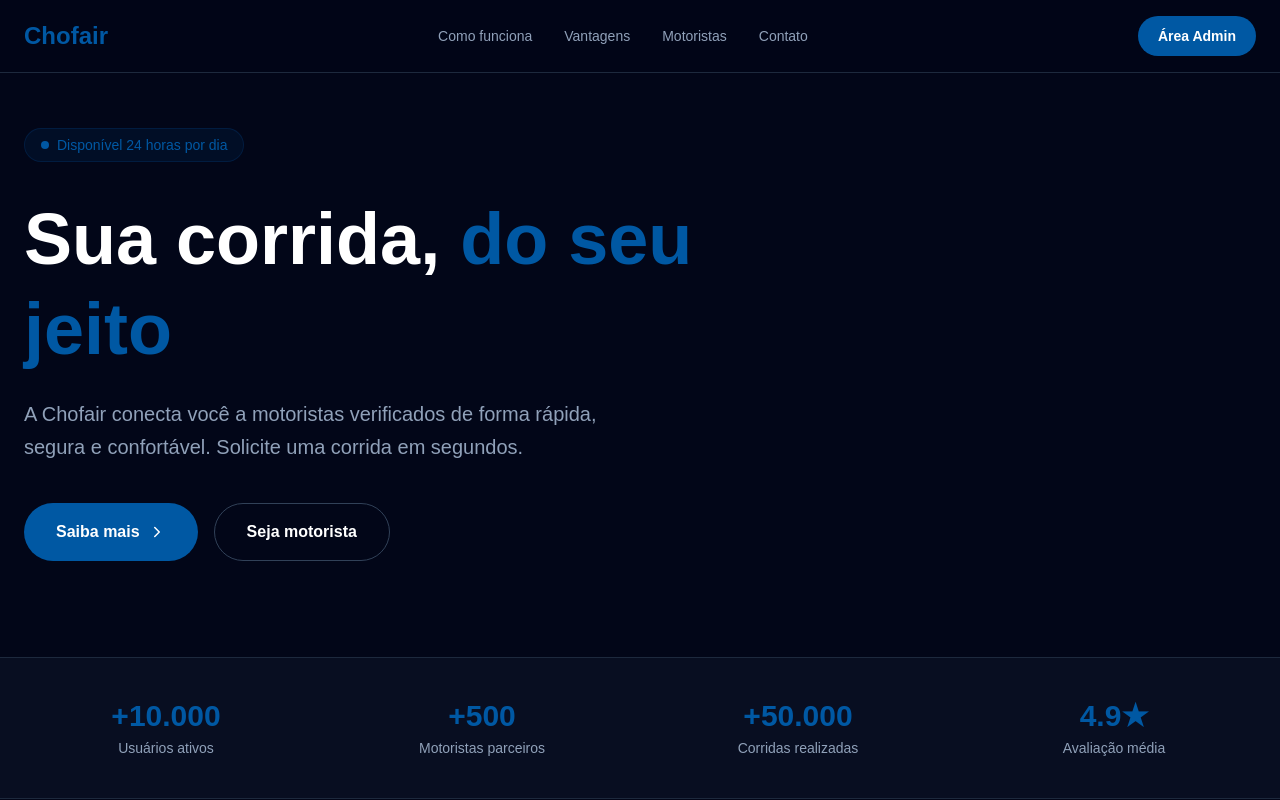
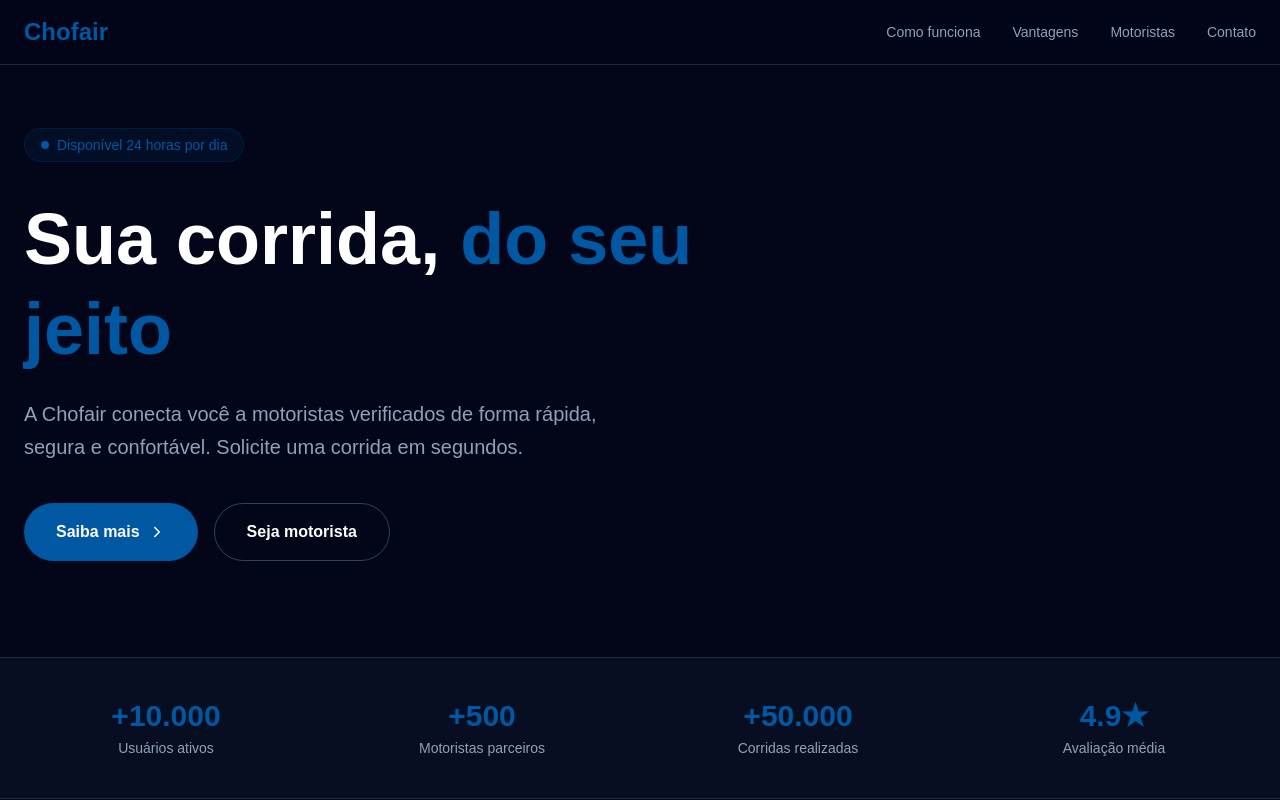
Before and after one commit to carlosag16/admin-web, a Next.js app: page / in a window 1280 px wide. Shown: the top 800 px of the page. Built offline with nearby package versions, Linux system fonts and the light colour scheme.

Commit message:
Remove link to Admin Area from the landing page header

```diff
--- a/app/page.tsx
+++ b/app/page.tsx
@@ -15,12 +15,6 @@ export default function LandingPage() {
             <a href="#motoristas" className="hover:text-white transition-colors">Motoristas</a>
             <a href="#contato" className="hover:text-white transition-colors">Contato</a>
           </nav>
-          <Link
-            href="/login"
-            className="bg-[#0058A3] hover:bg-[#0069C0] text-white font-bold text-sm px-5 py-2.5 rounded-full transition-colors"
-          >
-            Área Admin
-          </Link>
         </div>
       </header>
 
```
